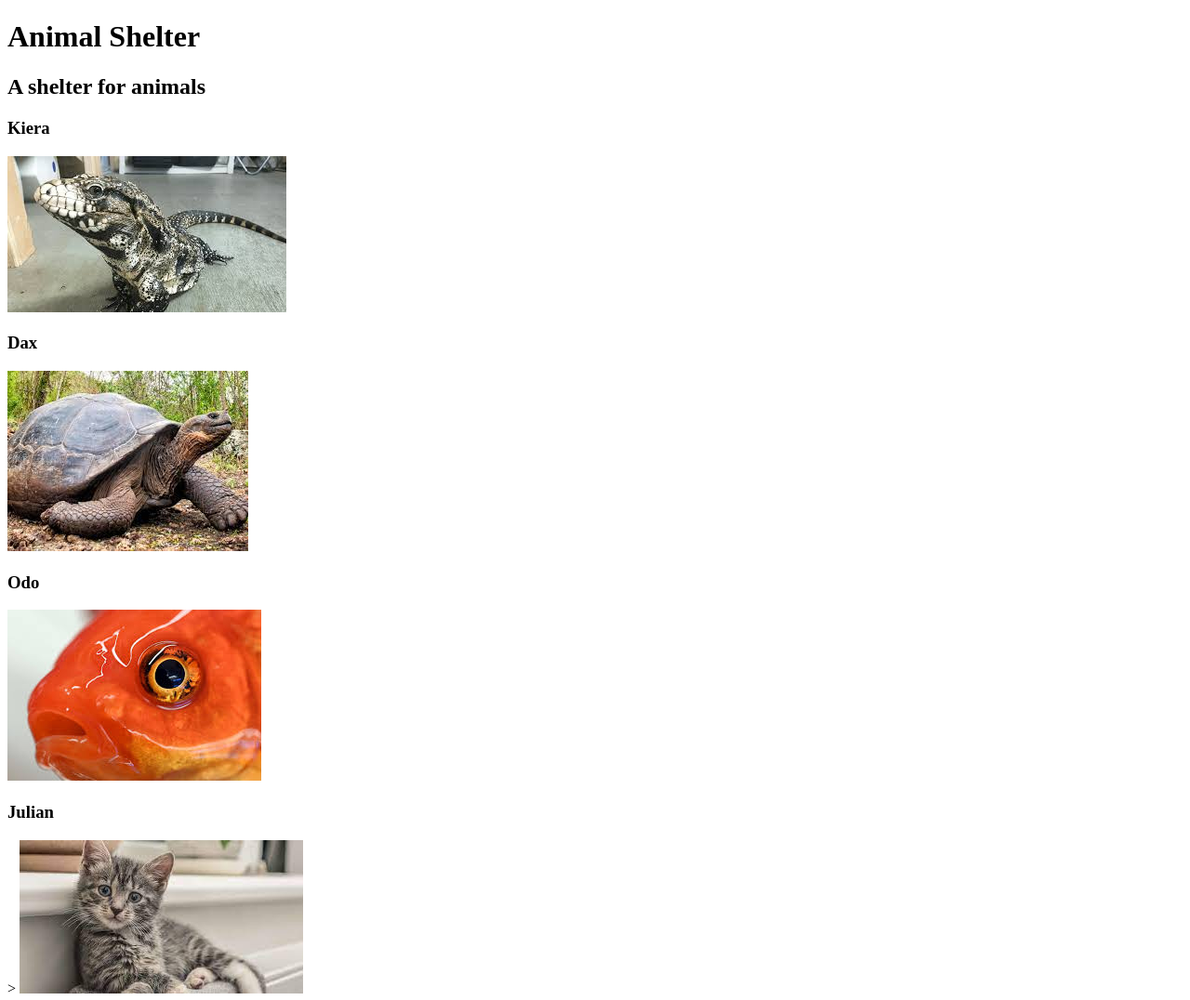
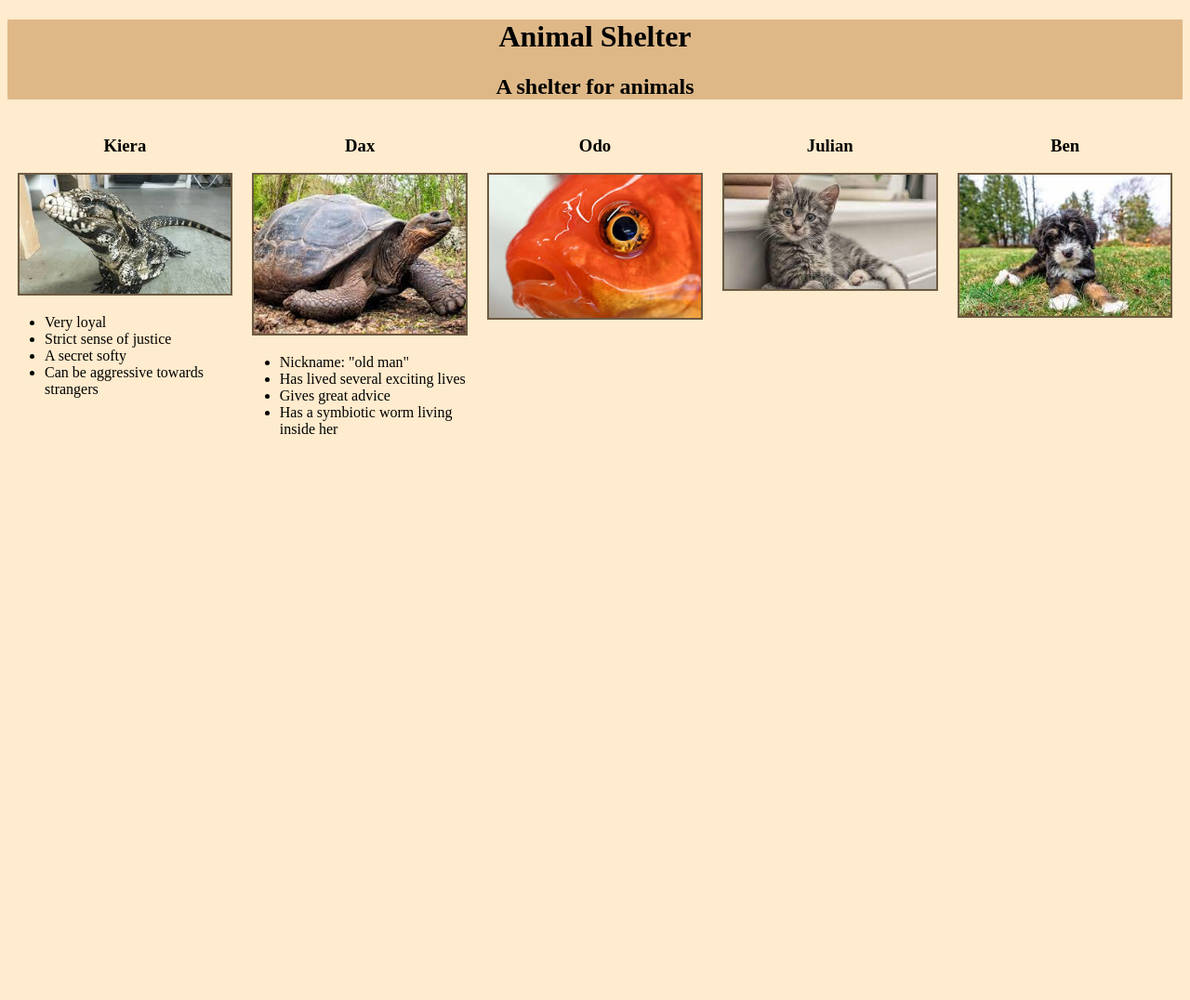
Before and after one commit to MxZoe/animal-shelter, a plain HTML site: page index.html in a window 1280 px wide. Shown: the top 1076 px of the page at 93% size. After the commit the page ends 800 px from the top, so only its background shows below. Drawn offline with Linux system fonts and the light colour scheme.

Commit message:
add images and css styling

```diff
--- a/css/styles.css
+++ b/css/styles.css
@@ -0,0 +1,25 @@
+.title{
+  text-align: center;
+  background-color: burlywood;
+}
+
+.animal{
+  float: left;
+  width: 20%;
+  text-align: center;
+}
+
+.animal img{
+  border: 2px solid rgb(109, 90, 66);
+
+
+  width: 90%;
+}
+
+.animal ul{
+  text-align: left;
+}
+
+body{
+  background-color: blanchedalmond;
+}
--- a/index.html
+++ b/index.html
@@ -6,7 +6,7 @@
 </head>
 <body>
 
-  <div>
+  <div class="title">
     <h1>Animal Shelter</h1>
     <h2>A shelter for animals</h2>
   </div>
@@ -14,26 +14,39 @@
   <div class="animal">
     <h3>Kiera</h3>
     <img src="img/tegu.jfif" alt="a black and white tegu">
+    <ul>
+      <li>Very loyal</li>
+      <li>Strict sense of justice</li>
+      <li>A secret softy</li>
+      <li>Can be aggressive towards strangers</li>
+
+    </ul>
   </div>
 
   <div class="animal">
     <h3>Dax</h3>
     <img src="img/tortoise.jfif" alt="a tortoise">
+    <ul>
+      <li>Nickname: "old man"</li>
+      <li>Has lived several exciting lives</li>
+      <li>Gives great advice</li>
+      <li>Has a symbiotic worm living inside her</li>
+    </ul>
   </div>
 
   <div class="animal">
     <h3>Odo</h3>
-    <img src="img/goldfish.jfif">
+    <img src="img/goldfish.jfif" alt="a gold fish">
   </div>
 
   <div class="animal">
-    <h3>Julian</h3>>
-    <img src="img/cat.jfif">
+    <h3>Julian</h3>
+    <img src="img/cat.jfif" alt="a tabby kitten">
   </div>
 
   <div class="animal">
     <h3>Ben</h3>
-    <img src="img/dog.jfif">
+    <img src="img/dog.jfif" alt="a dog">
   </div>
 </body>
 
```
